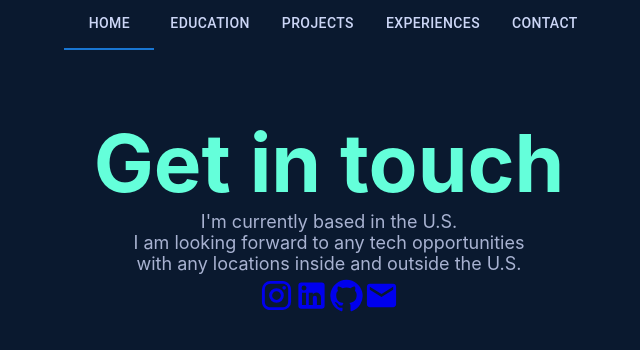
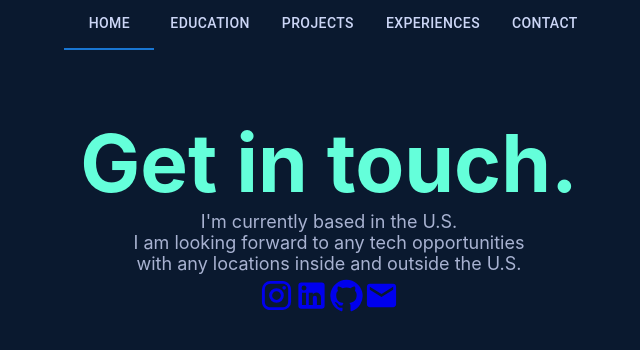
Before and after one commit to Kaia15/portfolio-2022, a React (Create React App) app: page /contact in a window 1280 px wide. Shown: the top 350 px of the page, without its empty margins (311-951 px from the left). Built offline with nearby package versions, Linux system fonts and the light colour scheme; no server answers; the HTML template or start-up script is replaced by a standard one.

Commit message:
04.01.23-7:59

```diff
--- a/src/components/contact/contact.js
+++ b/src/components/contact/contact.js
@@ -11,7 +11,7 @@ const Section4 = () => {
             <div className={ContactCSS.text}>
             <p style = {{fontSize: 'clamp(40px, 8vw, 80px)',
                 fontFamily: '"Calibre","Inter","San Francisco","SF Pro Text",-apple-system,system-ui,sans-serif,"SF Mono","Fira Code","Fira Mono","Roboto Mono",monospace',
-                fontWeight: 'bolder', margin: '64px 0px 0px 0px', color: 'rgb(100, 255, 218)', textAlign: 'center'}}> Get in touch </p>
+                fontWeight: 'bolder', margin: '64px 0px 0px 0px', color: 'rgb(100, 255, 218)', textAlign: 'center'}}> Get in touch. </p>
             <p style={{color: '#a8b2d1', margin: '0px 12px', fontSize: '18px'}}> I'm currently based in the U.S. <br />
             I am looking forward to any tech opportunities <br /> with any locations inside and outside the U.S.
             </p>
```
